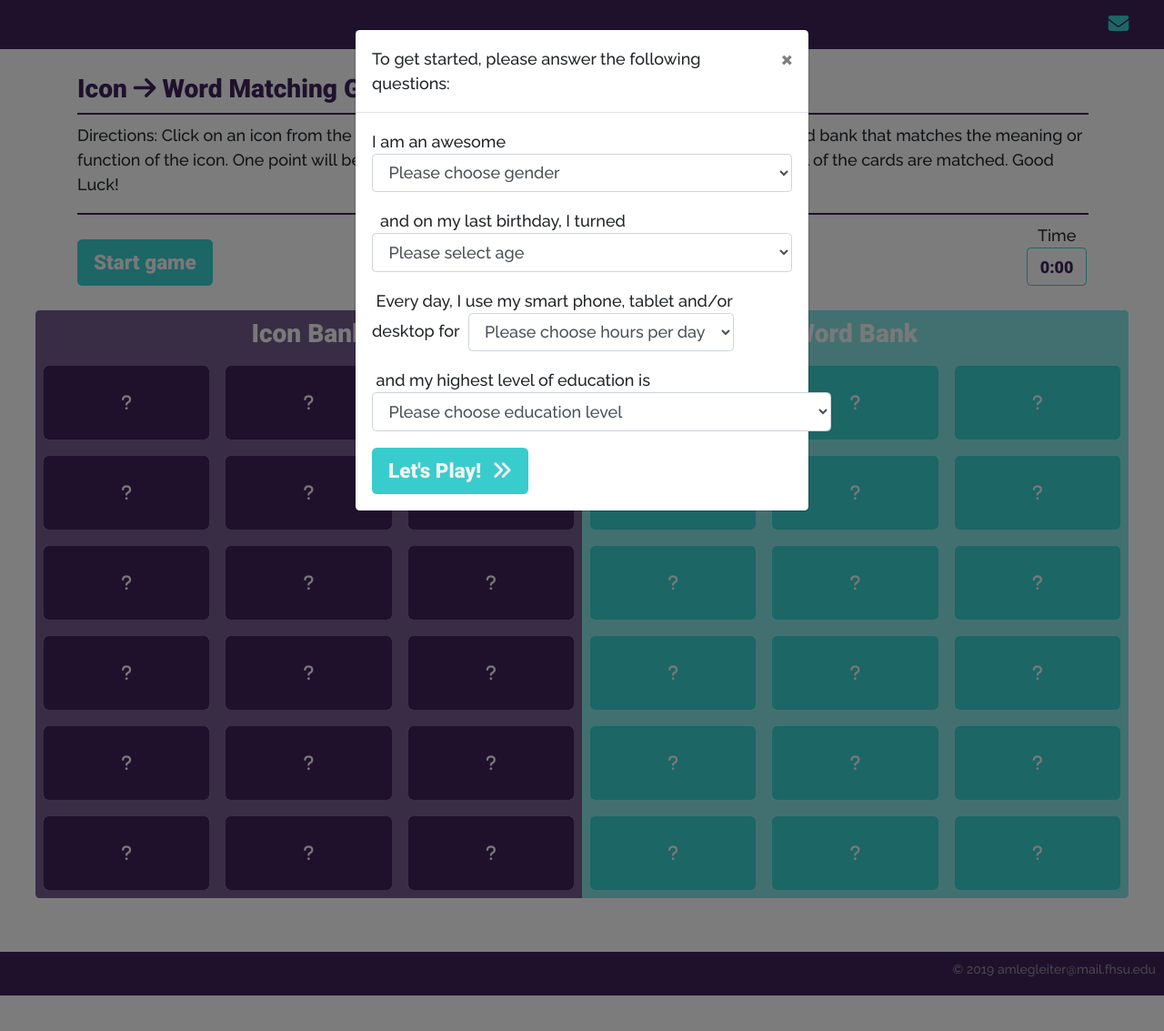
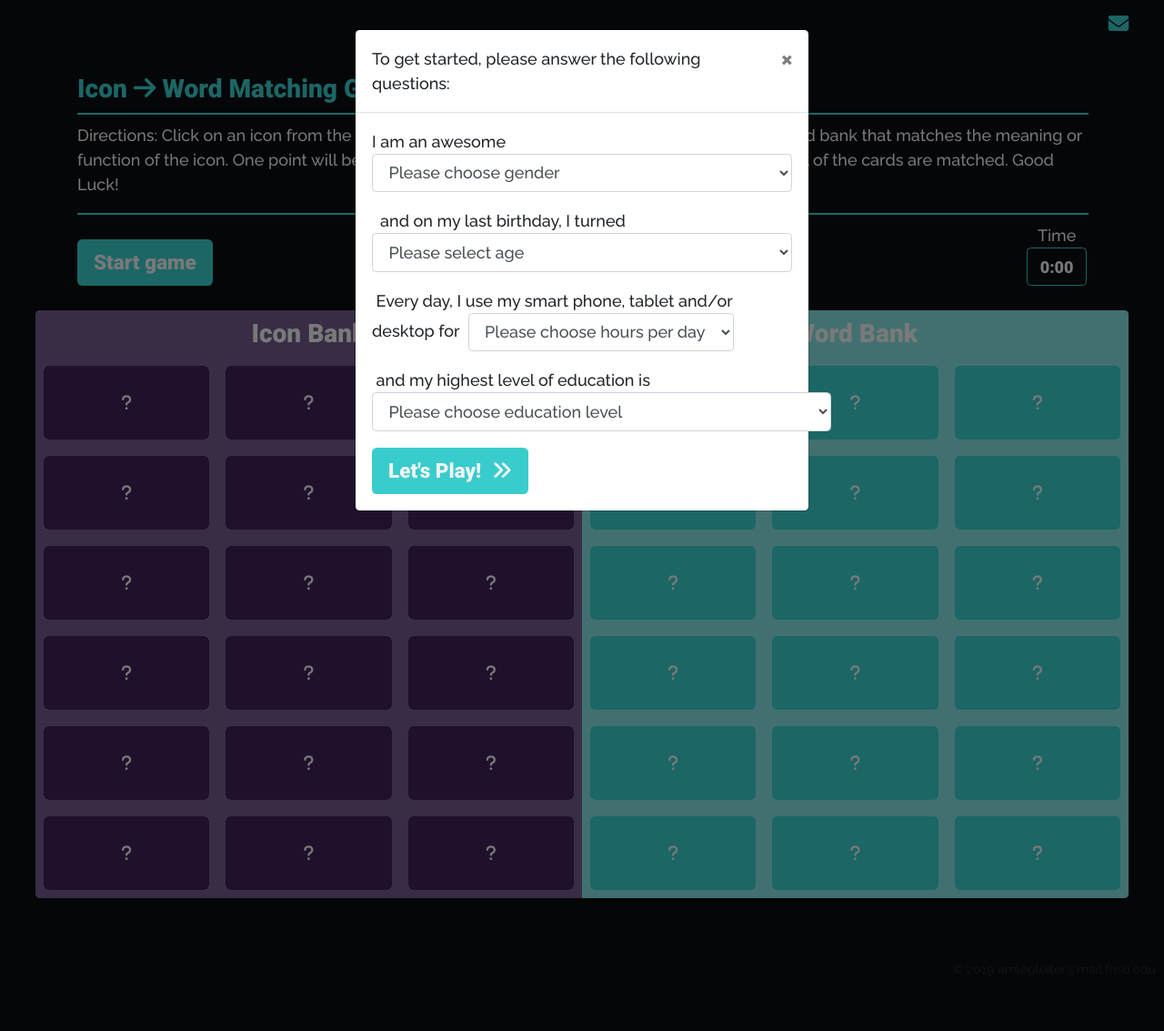
Before and after one commit to littleapple27/icon-match-game, a PHP site: page /game.html in a window 1280 px wide. Shown: the top 1133 px of the page at 91% size. Run offline with PHP 8.4, Linux system fonts and the light colour scheme; some libraries are stand-ins or nearby versions.

Commit message:
change color scheme to original

```diff
--- a/css/cardflip.css
+++ b/css/cardflip.css
@@ -44,12 +44,10 @@ flip card
 #back-text-size {
   font-size: .85rem;
   text-align: center;
-  color: #3E2259;
 }
 
 #back-icon-size {
   font-size: 2rem;
-  color: #3E2259;
 }
 
 .card-body {
--- a/css/cardflip.min.css
+++ b/css/cardflip.min.css
@@ -1 +1 @@
-.card-flip>div{backface-visibility:hidden;-webkit-backface-visibility:hidden;-moz-backface-visibility:hidden;-o-backface-visibility:hidden;backface-visibility:hidden;transition:transform 300ms;transition-timing-function:linear;width:100%;height:100%;margin:0;display:flex;border-radius:5px}.card-front{transform:rotateY(0deg)}.card-back{transform:rotateY(180deg);position:absolute;top:0;font-family:'Raleway', sans-serif}.card-front-flip{transform:rotateY(-180deg)}.card-back-flip{transform:rotateY(0deg)}.card{width:inherit;height:4.5rem;border-radius:5px}#back-text-size{font-size:.85rem;text-align:center;color:#3E2259}#back-icon-size{font-size:2rem;color:#3E2259}.card-body{border-radius:5px}.noselect{-webkit-touch-callout:none;-webkit-user-select:none;-khtml-user-select:none;-moz-user-select:none;-ms-user-select:none;user-select:none}
+.card-flip>div{backface-visibility:hidden;-webkit-backface-visibility:hidden;-moz-backface-visibility:hidden;-o-backface-visibility:hidden;backface-visibility:hidden;transition:transform 300ms;transition-timing-function:linear;width:100%;height:100%;margin:0;display:flex;border-radius:5px}.card-front{transform:rotateY(0deg)}.card-back{transform:rotateY(180deg);position:absolute;top:0;font-family:'Raleway', sans-serif}.card-front-flip{transform:rotateY(-180deg)}.card-back-flip{transform:rotateY(0deg)}.card{width:inherit;height:4.5rem;border-radius:5px}#back-text-size{font-size:.85rem;text-align:center}#back-icon-size{font-size:2rem}.card-body{border-radius:5px}.noselect{-webkit-touch-callout:none;-webkit-user-select:none;-khtml-user-select:none;-moz-user-select:none;-ms-user-select:none;user-select:none}
--- a/css/cardflip.scss
+++ b/css/cardflip.scss
@@ -45,12 +45,11 @@ flip card
 #back-text-size {
   font-size: .85rem;
   text-align: center;
-  color: #3E2259;
 }
 
 #back-icon-size {
   font-size: 2rem;
-  color: #3E2259;
+
 }
 
 
--- a/css/custom.scss
+++ b/css/custom.scss
@@ -1,31 +1,26 @@
-$blue: #328284;
+
 $teal: #39cccc;
+$lt-teal: #85e0e0;
 $orange: #F26835;
-$purple: #3E2259;
-$lt-teal: #85e0e0;
+$purple: #3E2259;;
 $white: #f2f2f2;
 $grey: #909095;
+$black:#0b0c10;
 
 
 //// //////text styles////////////////////////
 .text-white {
 	color: $white!important;
 }
+.text-black {
+	color: $black;
 
-.text-grey {
-	color: $grey;
 }
 .text-teal {
 	color: $teal!important;
 }
 
-.text-dk-purple {
-	color: $purple;
-}
 
-.text-orange {
-	color: $orange;
-}
 
 ///////////background styles/////////////////
 .bg-lt-white {
@@ -49,8 +44,8 @@ $grey: #909095;
 	background-color: $teal;
 }
 
-.bg-blue {
-	background-color: $blue;
+.bg-black {
+	background-color: $black;
 }
 
 .bg-orange {
@@ -237,11 +232,22 @@ p {
 ///////////page styles/////////////////
 
 .hr-style {
-	border: 1px solid $purple!important;
+	border: 1px solid $teal!important;
 	width: 100%;
 }
 
 .bobo-image {
+    background-image: -moz-linear-gradient(45deg, rgba(17,17,17,.9) 25%, rgba(17,17,17,.9) 100%), url("../img/jumbo2.jpg");
+    background-image: -webkit-linear-gradient(45deg,rgba(17,17,17,.9) 25%,rgba(17,17,17,.9) 100%), url("../img/jumbo2.jpg");
+    background-image: linear-gradient(45deg, rgba(17,17,17,.9) 25%,rgba(17,17,17,.9) 100%), url("../img/jumbo2.jpg");
+    background-position: bottom center;
+    background-size: cover;
+}
+
+
+
+//// jumbo styles
+.jumbo-image {
     background-image: -moz-linear-gradient(45deg, rgba(17,17,17,.9) 25%, rgba(17,17,17,.9) 100%), url("../img/jumbo2.jpg");
     background-image: -webkit-linear-gradient(45deg,rgba(17,17,17,.9) 25%,rgba(17,17,17,.9) 100%), url("../img/jumbo2.jpg");
     background-image: linear-gradient(45deg, rgba(17,17,17,.9) 25%,rgba(17,17,17,.9) 100%), url("../img/jumbo2.jpg");
--- a/game.html
+++ b/game.html
@@ -21,9 +21,9 @@
 
 </head>
 
-<body class="bg-light" onload="loadGame()">
+<body class="bg-black" onload="loadGame()">
 
-	<header class="container-fluid bg-dk-purple py-1 text-right" id="">
+	<header class="container-fluid bg-black py-1 text-right" id="">
 		<!-- Image and text -->
 		<nav class="d-flex flex-row justify-content-end align-items-center">
 			<a class="navbar-brand text-teal align-items-center" href="mailto:amlegleiter@mail.fhsu.edu">
@@ -202,10 +202,9 @@
 
 	<main class="container py-4 mb-0" id="">
 
-		<h3 class="text-dk-purple">Icon <i class="fas fa-arrow-right"></i> Word Matching Game</h3>
+		<h3 class="text-teal">Icon <i class="fas fa-arrow-right"></i> Word Matching Game</h3>
 		<hr class="my-2 hr-style">
-
-		<p clas="text-dk-purple">
+		<p class="text-white">
 			Directions: Click on an icon from the icon bank to highlight it.  Then, click on a word from the word bank that matches the meaning or function of the icon. One point will be added for every correct answer. The game is over when all of the cards are matched. Good Luck!
 		</p>
 
@@ -215,10 +214,10 @@
 			<div class="col-12 text-center d-flex align-items-end">
 				<div><button class="btn btn-lg btn-teal mr-2" id="startBtn" onclick="startGame();">Start game</button>
 				</div>
-				<div class="d-flex flex-column mx-auto">Score<span class="btn outline-teal text-purple">00/24</span>
+				<div class="d-flex flex-column mx-auto text-white">Score<span class="btn outline-teal text-white">00/24</span>
 				</div>
-				<div class="d-flex flex-column ml-auto">Time<span
-						class="btn outline-teal text-purple mr-auto">0:00</span></div>
+				<div class="d-flex flex-column ml-auto text-white">Time<span
+						class="btn outline-teal text-white mr-auto">0:00</span></div>
 			</div>
 		</div>
 	</main>
@@ -259,7 +258,7 @@
 
 	</section>
 
-	<footer class="container-fluid py-2 mt-5 bg-dk-purple" id="">
+	<footer class="container-fluid py-2 mt-5 bg-black" id="">
 		<div class="row">
 			<div class="ml-auto col-md-8 d-flex flex-column justify-content-center px-2 mb-2">
 				<span class=" text-sm text-right text-grey m-0 ">
```
Also changed, not shown: css/custom.css (+13 -13 lines), index.html (+8 -8 lines), css/custom.min.css.
